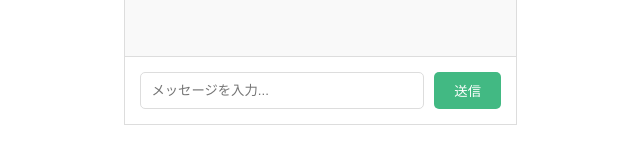
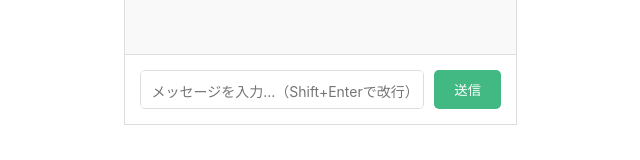
Before and after one commit to mailtotakaf/vueChatBot, a Vue app: page / in a window 1280 px wide. Shown: the part 635-795 px from the top of the page, without its empty margins (123-763 px from the left). Built offline with nearby package versions, Linux system fonts and the light colour scheme; no server answers.

Commit message:
複数行対応X

```diff
--- a/src/App.vue
+++ b/src/App.vue
@@ -71,7 +71,15 @@ const sendMessage = async () => {
     </div>
 
     <div class="input-area">
-      <input v-model="inputText" @keyup.enter="sendMessage" placeholder="メッセージを入力..." />
+      <!-- <input v-model="inputText" @keyup.enter="sendMessage" placeholder="メッセージを入力..." /> -->
+      <textarea
+        v-model="inputText"
+        @keydown.enter.exact.prevent="sendMessage"
+        @keydown.shift.enter.exact="handleNewLine"
+        placeholder="メッセージを入力...（Shift+Enterで改行）"
+        rows="1"
+        ref="textareaRef"
+      ></textarea>
       <button @click="sendMessage">送信</button>
     </div>
   </div>
@@ -146,12 +154,26 @@ header {
   border-top: 1px solid #ddd;
 }
 
+/*
 input {
   flex: 1;
   padding: 10px;
   border: 1px solid #ddd;
   border-radius: 5px;
   outline: none;
+}
+*/
+
+textarea {
+  flex: 1;
+  padding: 10px;
+  border: 1px solid #ddd;
+  border-radius: 5px;
+  outline: none;
+  resize: none; /* ユーザーが手動でサイズ変更できないようにする */
+  font-family: inherit;
+  font-size: 14px;
+  max-height: 150px; /* 伸びすぎ防止 */
 }
 
 button {
```
